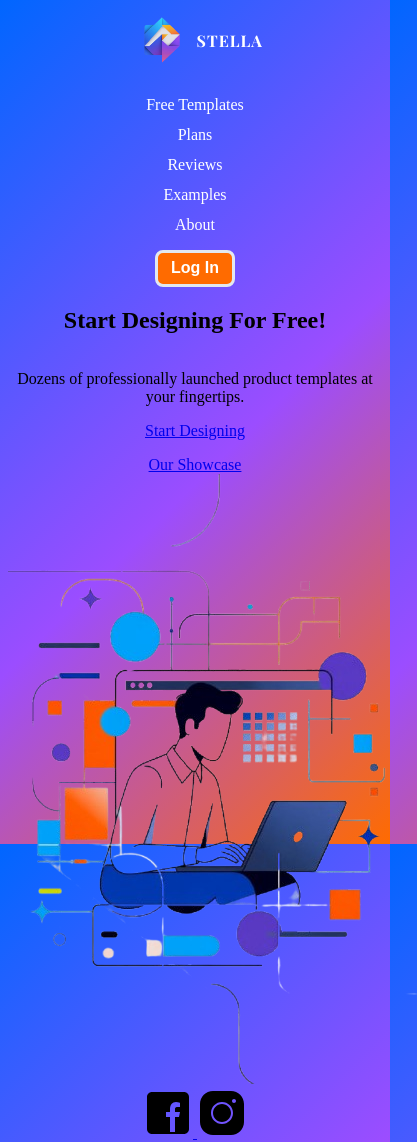
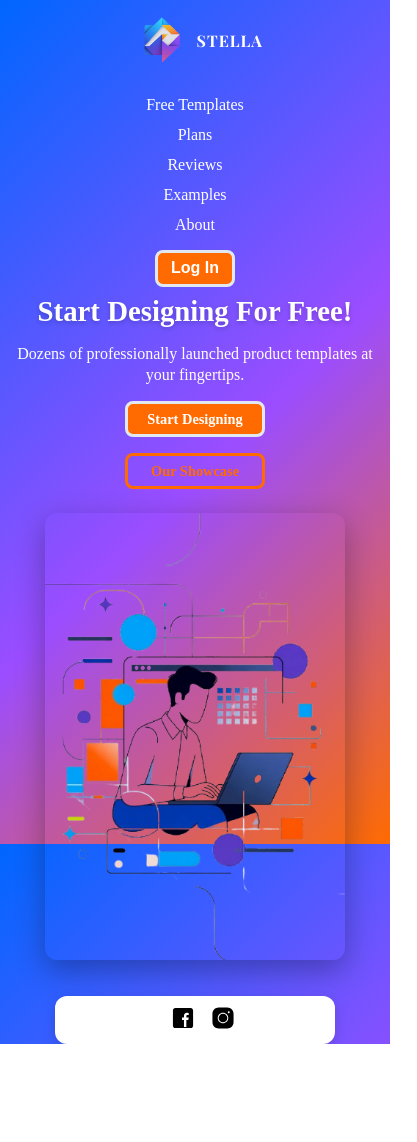
Before and after one commit to Jake-Silveira/TemplateCustomizer, a plain HTML site: page index.html in a window 390 px wide. Shown: the whole page, 417 px wide, since content can reach past the window. After the commit the page ends 1044 px from the top, so only its background shows below. Drawn offline with nearby package versions, Linux system fonts and the light colour scheme; files whose address does not match are found by name.

Commit message:
main content updates - Hero section

```diff
--- a/index.html
+++ b/index.html
@@ -64,6 +64,7 @@
         </div>
       </div>
 
+      <div class="nav-wrapper">
         <nav class="site-nav" aria-label="Main navigation">
           <ul id="nav-menu">
             <li><a href="#freetemplates">Free Templates</a></li>
@@ -73,6 +74,7 @@
             <li><a href="#about">About</a></li>
           </ul>
         </nav>
+      </div>
       <div class="loginBtn">
         <button class="CTA btn">Log In</button>
       </div>
@@ -80,22 +82,25 @@
   </header>
 
     <main id="main-content">
+      <div class="content-container">
         <!-- HERO -->
-    <section id="hero" class="hero fade-on-scroll">
+        <section id="hero" class="fade-on-scroll">
           <div class="container hero-inner">
             <div class="hero-text">
               <h2>Start Designing For Free!</h2>
               <p class="hero-sub">Dozens of professionally launched product templates at your fingertips.</p>
               <div class="hero-buttons">
-            <a href="#freetemplates" class="btn-primary">Start Designing</a>
+                <a href="#freetemplates" class="btn">Start Designing</a>
                 <a href="#examples" class="btn-outline">Our Showcase</a>
               </div>
             </div>
             <div class="hero-media">
               <img src="assets/hero.png" alt="Template Customizer Inspired" loading="lazy" />
             </div>
-        <!-- FLOATING REVIEWS BLOCK -->
-          <div class="reviews container">
+          </div>
+        </section>
+        <!-- REVIEWS BLOCK -->
+        <div class="reviews">
           <div class="social-links">
             <a href="tel:+15125672807">
             <a href="https://www.facebook.com/" target="_blank" rel="noopener noreferrer" aria-label="Follow me on Facebook">
@@ -107,7 +112,7 @@
           </div>
         </div>
       </div>
-    </section>
+    </main>
 
     <!-- MODALS -->
     <section>
--- a/styles.css
+++ b/styles.css
@@ -30,18 +30,38 @@
   box-sizing: border-box;
 }
 
+html {
+  height: 100%;
+  scroll-behavior: smooth;
+}
+
 body{
     margin: 0;
     padding: 0;
     max-width: 100vw;
     overflow-x: hidden;
     min-height: 100vh;
+    display: flex;
+    flex-direction: column;
     background: linear-gradient(135deg,
     #0066FF 0%,
     #9B4DFF 55%,
     #FF6B00 100%
     );
   background-attachment: fixed;
+}
+
+#main-content {
+  flex: 1;
+  display: flex;
+  flex-direction: column;
+}
+
+.content-container {
+  display: flex;
+  flex-direction: column;
+  flex: 1;
+  justify-content: center;
 }
 
 .container {
@@ -72,6 +92,26 @@ body{
     color: var(--color-border);
 }
 
+.btn-outline {
+    background-color: transparent; /* Transparent background */
+    border-style: solid;
+    border-width: .2rem;
+    border-color: var(--color-accent-orange);
+    border-radius: 8px;
+    padding: 0.65rem 1.5rem;
+    font-size: 1.5rem;
+    font-weight: 600;
+    transition: background 0.2s;
+    transition: border .2s;
+    transition: color .2s;
+    color: var(--color-accent-orange); /* Orange text */
+}
+
+.btn-outline:hover {
+    background-color: var(--color-accent-orange); /* Orange background on hover */
+    color: #FFFFFF; /* White text on hover */
+}
+
 .site-header{
     color: #FFFFFF;
     width: 100%;
@@ -86,6 +126,12 @@ body{
     padding: 1rem;
 }
 
+.nav-wrapper {
+    flex: 1;
+    display: flex;
+    justify-content: center;
+}
+
 .brand{
     display: flex;
     flex-direction: row;
@@ -94,7 +140,7 @@ body{
 }
 
 .brand-logo{
-    height: 140px;
+    height: 100px;  /* Reduced height */
     width: auto;
 }
 
@@ -114,7 +160,7 @@ body{
     list-style-type: none;
     display: flex;
     flex-direction: row;
-    justify-content: space-between;
+    justify-content: center;
     gap: 2rem;
     font-size: 1.5rem;
 }
@@ -171,7 +217,7 @@ body{
     /* Hero section adjustments */
     .hero-inner {
         flex-direction: column;
-        gap: 1.5rem;
+        gap: 0.8rem;  /* Further reduced gap */
         text-align: center;
     }
 
@@ -179,12 +225,18 @@ body{
         display: flex;
         flex-direction: column;
         align-items: center;
+        gap: 0.6rem;  /* Further reduced gap */
     }
 
     .hero-buttons {
         display: flex;
         flex-direction: column;
-        gap: 1rem;
+        gap: 0.6rem;  /* Further reduced gap */
+    }
+
+    .reviews {
+        margin-top: 0.8rem;  /* Adjusted margin for mobile */
+        max-width: 280px;    /* Slightly reduced width */
     }
 }
 
@@ -220,3 +272,166 @@ body{
         padding: 0 0.5rem;
     }
 }
+
+/* Hero Section Styles */
+#hero {
+    display: flex;
+    align-items: center;
+    padding: 1.5rem 0;
+    flex: 1;
+}
+
+.hero-inner{
+    display: flex;
+    flex-direction: column;
+    align-items: center;
+    justify-content: center;
+    text-align: center;
+    gap: 1.5rem;  /* Reduced gap */
+    max-width: 1200px;
+    margin: 0 auto;
+    padding: 0 1rem;
+    width: 100%;
+}
+
+.hero-text {
+    display: flex;
+    flex-direction: column;
+    align-items: center;
+    gap: 1rem;  /* Reduced gap */
+    max-width: 600px;
+}
+
+.hero-text h2{
+    color: var(--color-surface);
+    font-size: 2rem;  /* Reduced font size */
+    margin: 0;
+    text-shadow: 0 2px 4px rgba(0,0,0,0.2);
+}
+
+.hero-text p{
+    color: var(--color-surface);
+    font-size: 1rem;  /* Reduced font size */
+    margin: 0;
+    line-height: 1.3;
+}
+
+.hero-buttons {
+    display: flex;
+    gap: 0.8rem;  /* Reduced gap */
+    flex-wrap: wrap;
+    justify-content: center;
+}
+
+.hero-buttons a{
+    text-decoration: none;
+    min-width: 140px;  /* Reduced min-width */
+    padding: 0.4rem 0.8rem;  /* Reduced padding */
+    font-size: 0.9rem; /* Reduced font size */
+}
+
+.hero-media {
+    margin-top: 0.3rem;  /* Reduced margin */
+}
+
+.hero-media img{
+    width: 100%;
+    max-width: 300px;  /* Further reduced max-width */
+    height: auto;
+    border-radius: 12px;
+    box-shadow: 0 10px 30px rgba(0,0,0,0.3);
+}
+
+/* Reviews Block - Stacked with hero */
+.reviews {
+    background: var(--color-surface);
+    border-radius: 12px;
+    padding: 0.6rem;  /* Reduced */
+    box-shadow: 0 4px 12px rgba(0,0,0,0.15);
+    display: flex;
+    flex-direction: column;
+    align-items: center;
+    gap: 0.3rem;  /* Reduced */
+    width: 100%;
+    max-width: 300px;
+    margin: 1rem auto 0; /* Add top margin and center */
+}
+
+.social-links {
+    display: flex;
+    gap: 1rem;
+    justify-content: center;
+}
+
+.social-icon {
+    width: 24px;
+    height: 24px;
+}
+
+/* Mobile adjustments for hero section */
+@media (max-width: 768px) {
+    #hero {
+        min-height: 70vh;
+        padding: 1rem 0;
+    }
+
+    .hero-inner {
+        gap: 1.5rem;
+        padding: 0 1rem;
+    }
+
+    .hero-text h2 {
+        font-size: 2.2rem;
+    }
+
+    .hero-text p {
+        font-size: 1.1rem;
+    }
+
+    .hero-buttons {
+        flex-direction: column;
+        gap: 1rem;
+        align-items: center;
+    }
+
+    .hero-buttons a {
+        width: 100%;
+        max-width: 300px;
+    }
+
+    .reviews {
+        position: relative;
+        bottom: auto;
+        right: auto;
+        margin-top: 1.5rem;
+        width: 100%;
+        max-width: 300px;
+    }
+}
+
+@media (max-width: 480px) {
+    #hero {
+        min-height: 65vh;
+        padding: 0.5rem 0;
+    }
+
+    .hero-inner {
+        gap: 1.2rem;
+    }
+
+    .hero-text h2 {
+        font-size: 1.8rem;
+    }
+
+    .hero-text p {
+        font-size: 1rem;
+    }
+
+    .hero-buttons a {
+        max-width: 250px;
+    }
+
+    .reviews {
+        max-width: 280px;
+    }
+}
```
Lines whose indentation alone changed are shown as unchanged.
